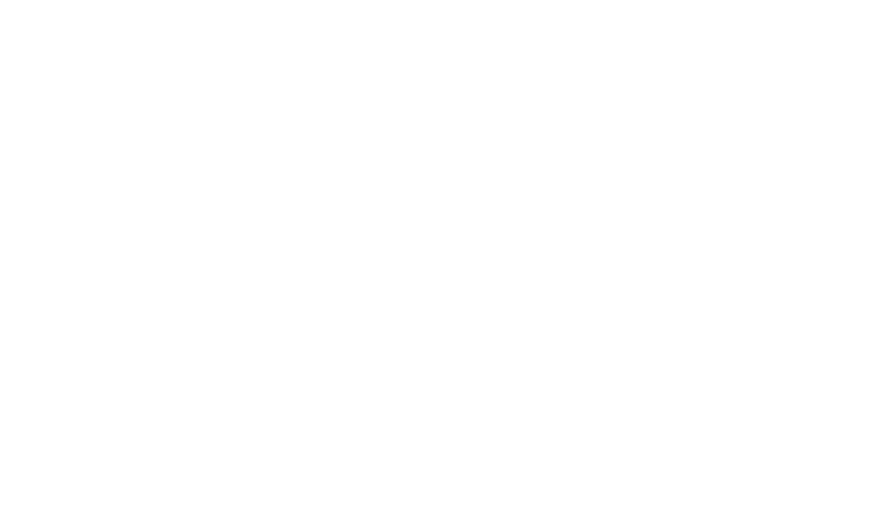
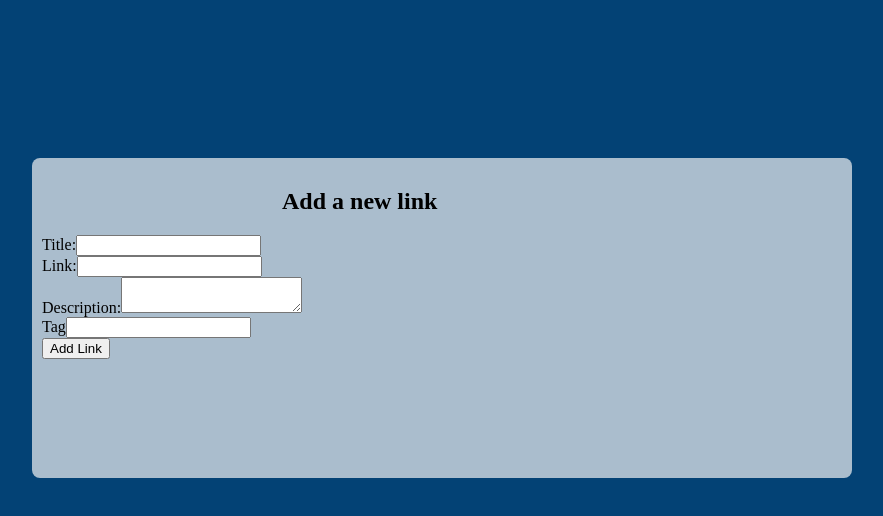
Before and after one commit to Masande07i/link-vaults, a React (Vite) app: page / in a window 1280 px wide. Shown: the top 516 px of the page, without its empty margins (198-1081 px from the left). Built offline with nearby package versions, Linux system fonts and the light colour scheme.

Commit message:
new update

```diff
--- a/src/App.css
+++ b/src/App.css
@@ -0,0 +1,6 @@
+body{
+  background-color: rgb(3, 66, 117);
+  display: flex;
+  justify-content: center;
+  align-items: center;
+}
--- a/src/App.tsx
+++ b/src/App.tsx
@@ -1,4 +1,5 @@
 import { useState } from 'react'
+import { Form } from './components/Text/Form/Form'
 
 import './App.css'
 
@@ -7,7 +8,7 @@
 
   return (
     <>
-
+     <Form/>
     </>
   )
 }
--- /dev/null
+++ b/src/components/Text/Form/Form.module.css
@@ -0,0 +1,12 @@
+.slate{
+    width: 800px;
+    height: 300px;
+    background-color: rgba(245, 245, 245, 0.692);
+    border-radius: 8px;
+    margin-top: 150px;
+    padding: 10px;
+}
+
+.slate h2{
+    padding-left: 30%;
+}
--- /dev/null
+++ b/src/components/Text/Form/Form.tsx
@@ -0,0 +1,54 @@
+
+import { useState } from 'react';
+import style from './Form.module.css'
+import { Text } from '../Text';
+
+
+export const Form = () => {
+
+  return (
+    <section className= {style.slate}>
+
+        <Text variant= "h2"> Add a new link</Text>
+
+     <div>
+        <label htmlFor="title">Title:</label>
+        <input
+          type="text"
+          id="title"
+          name="title"
+         />
+     </div>
+
+     <div>
+         <label htmlFor="link">Link:</label>
+        <input
+          type="url"
+          id="link"
+          name="link"
+          />
+     </div>
+
+     <div>
+         <label htmlFor="description">Description:</label>
+        <textarea
+          id="description"
+          name="description"
+          />
+     </div>
+
+     <div>
+        <label htmlFor="tag">Tag</label>
+        <input
+          type="text"
+          id="tag"
+          name="tag"
+        />
+     </div>
+
+      <button type="submit">Add Link</button>
+
+   </section>
+
+  )
+}
--- /dev/null
+++ b/src/components/Text/Text.tsx
@@ -0,0 +1,18 @@
+import React from 'react'
+
+
+type Props={
+    variant ?: string,
+    children : React.ReactNode,
+    style ?: React.CSSProperties
+}
+
+export const Text: React.FC<Props> = ({variant, children,style}) => {
+    if(variant ==='h1') return <h1 style={style}> {children}</h1>
+    if (variant ==='h2') return <h2 style={style}> {children}</h2>
+    if (variant ==='p') return <p style={style}>{children}</p>
+    if (variant === 'span') return <span style={style}>{children}</span>
+    return(
+   <div style={style}>{children}</div>
+  )
+}
```
Also changed, not shown: src/type.ts (added, +8 -0 lines), src/components/Text/Text.module.css (added).
